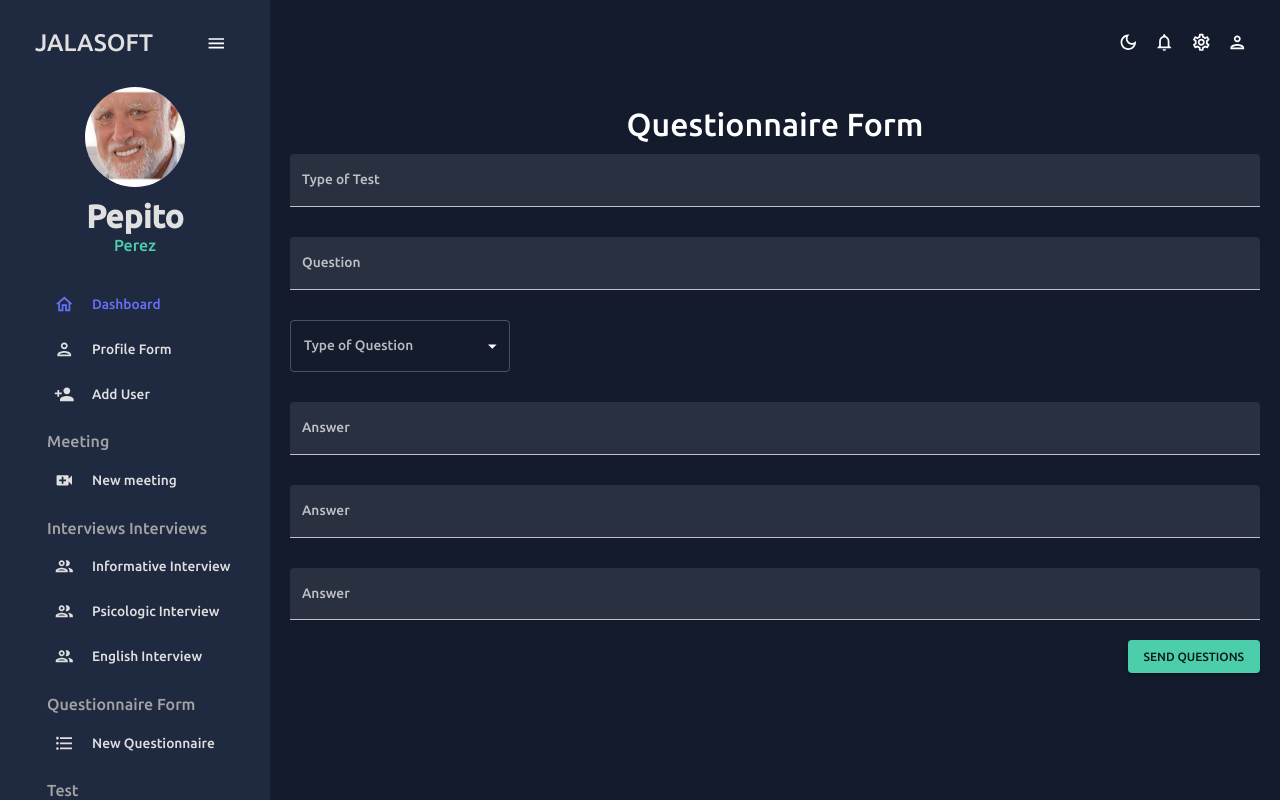
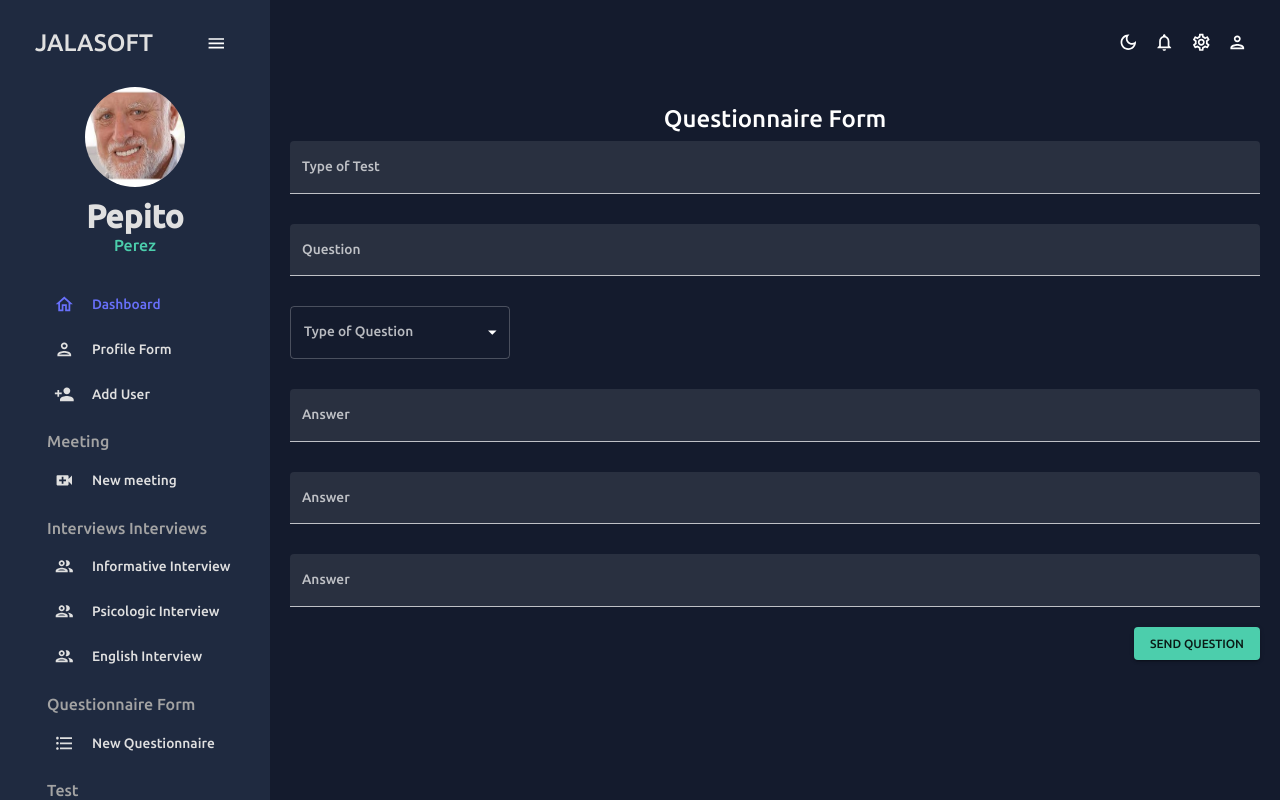
Before and after one commit to jpsandovaln/AT20_ADMISSION_SERVICE, a React (Create React App) app in the folder dashboard/: page /questionnaire_form in a window 1280 px wide. Built offline with nearby package versions, Linux system fonts and the light colour scheme.

Commit message:
Add a new component for the type of question

```diff
--- a/dashboard/src/scenes/questionnaire_form/index.js
+++ b/dashboard/src/scenes/questionnaire_form/index.js
@@ -7,6 +7,7 @@ import * as yup from "yup";
 const initialValues = {
     test: '',
     question: '',
+    type: '',
     answer1: '',
     answer2: '',
     answer3: '',
@@ -21,15 +22,23 @@ const checkoutSchema = yup.object().shape({
 
 export default function newQuestionnaireForm() {
     const handleFormSubmit = (values, { resetForm }) => {
-        resetForm();
+        //resetForm();
         //e.preventDefault();here you send the values to an API
         console.log(values);
-        console.log('the bottom works');
+        let question = JSON.stringify(values)
+        console.log(question);
+        // fetch('http://localhost:3000/', {
+        //     method: 'POST',
+        //     headers: {
+        //         'Content-Type': 'application/json',
+        //     },
+        //     body: question,
+        // });
     };
     return (
         <>
             <Box m="20px">
-                <Typography variant="h2" gutterBottom align="center">Questionnaire Form</Typography>
+                <Typography variant="h3" gutterBottom align="center">Questionnaire Form</Typography>
                 <Formik onSubmit={handleFormSubmit}
                     initialValues={initialValues}
                     validationSchema={checkoutSchema}
@@ -54,7 +63,7 @@ export default function newQuestionnaireForm() {
                                     type="text"
                                     label="Type of Test"
                                     name="test"
-                                    value={values.question}
+                                    value={values.test}
                                     onChange={handleChange}
                                     onBlur={handleBlur}
                                     error={!!touched.test && !!errors.test}
@@ -75,14 +84,8 @@ export default function newQuestionnaireForm() {
                                     sx={{ gridColumn: "span 4" }}
                                 />
                                 <FormControl>
-                                    <InputLabel id="type-of-question">Type of Question</InputLabel>
-                                    <Select
-                                        labelId="demo-simple-select-label"
-                                        id="demo-simple-select"
-                                        //value={value.Select}
-                                        label="Age"
-                                        onChange={handleChange}
-                                    >
+                                    <InputLabel>Type of Question</InputLabel>
+                                    <Select name="type" value={values.type} onChange={handleChange}>
                                         <MenuItem value='checkBox'>CheckBox</MenuItem>
                                         <MenuItem value='radioButton'>RadioButton</MenuItem>
                                     </Select>
@@ -93,7 +96,7 @@ export default function newQuestionnaireForm() {
                                     type="text"
                                     label="Answer"
                                     name="answer1"
-                                    value={values.question}
+                                    value={values.answer1}
                                     onChange={handleChange}
                                     onBlur={handleBlur}
                                     error={!!touched.answer1 && !!errors.answer1}
@@ -106,7 +109,7 @@ export default function newQuestionnaireForm() {
                                     type="text"
                                     label="Answer"
                                     name="answer2"
-                                    value={values.answer}
+                                    value={values.answer2}
                                     onChange={handleChange}
                                     onBlur={handleBlur}
                                     error={!!touched.answer2 && !!errors.answer2}
@@ -119,7 +122,7 @@ export default function newQuestionnaireForm() {
                                     type="text"
                                     label="Answer"
                                     name="answer3"
-                                    value={values.answer}
+                                    value={values.answer3}
                                     onChange={handleChange}
                                     onBlur={handleBlur}
                                     error={!!touched.answer3 && !!errors.answer3}
@@ -129,7 +132,7 @@ export default function newQuestionnaireForm() {
                             </Box>
                             <Box display="flex" justifyContent="end" mt="20px">
                                 <Button type="submit" color="secondary" variant="contained">
-                                    Send Questions
+                                    Send Question
                                 </Button>
                             </Box>
                         </form>
```
